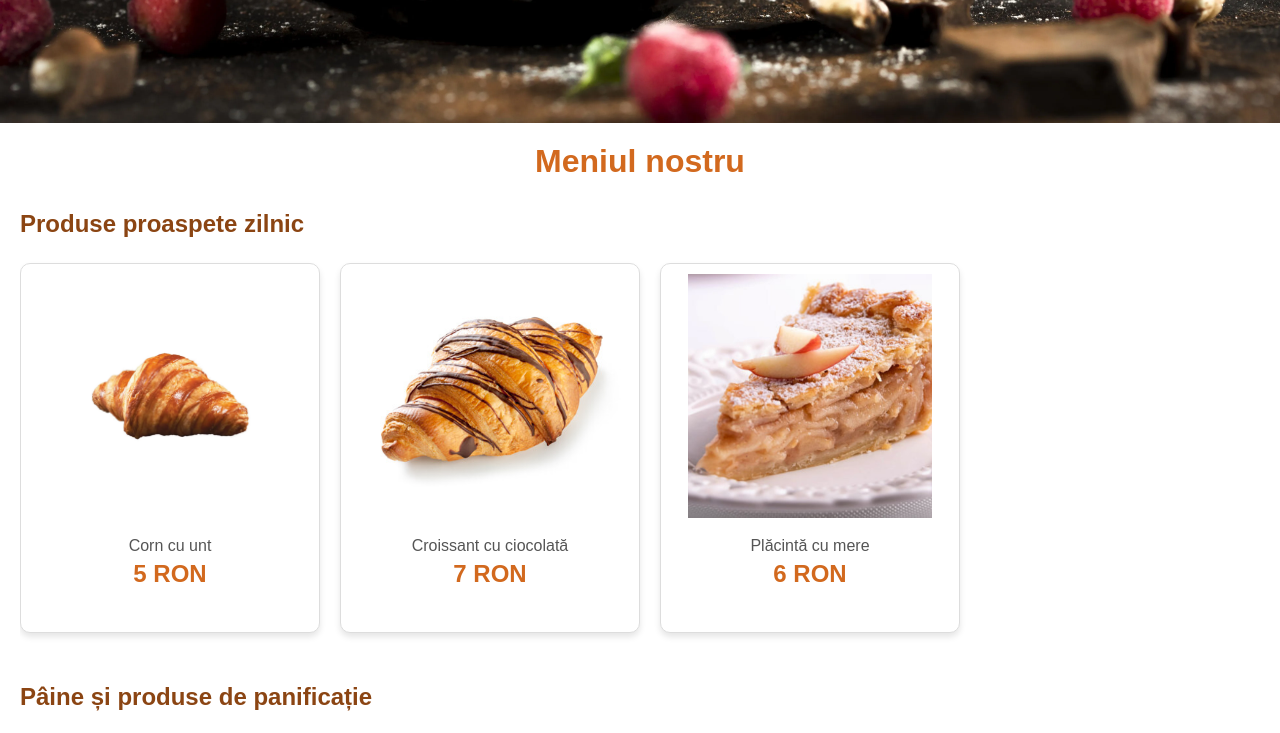
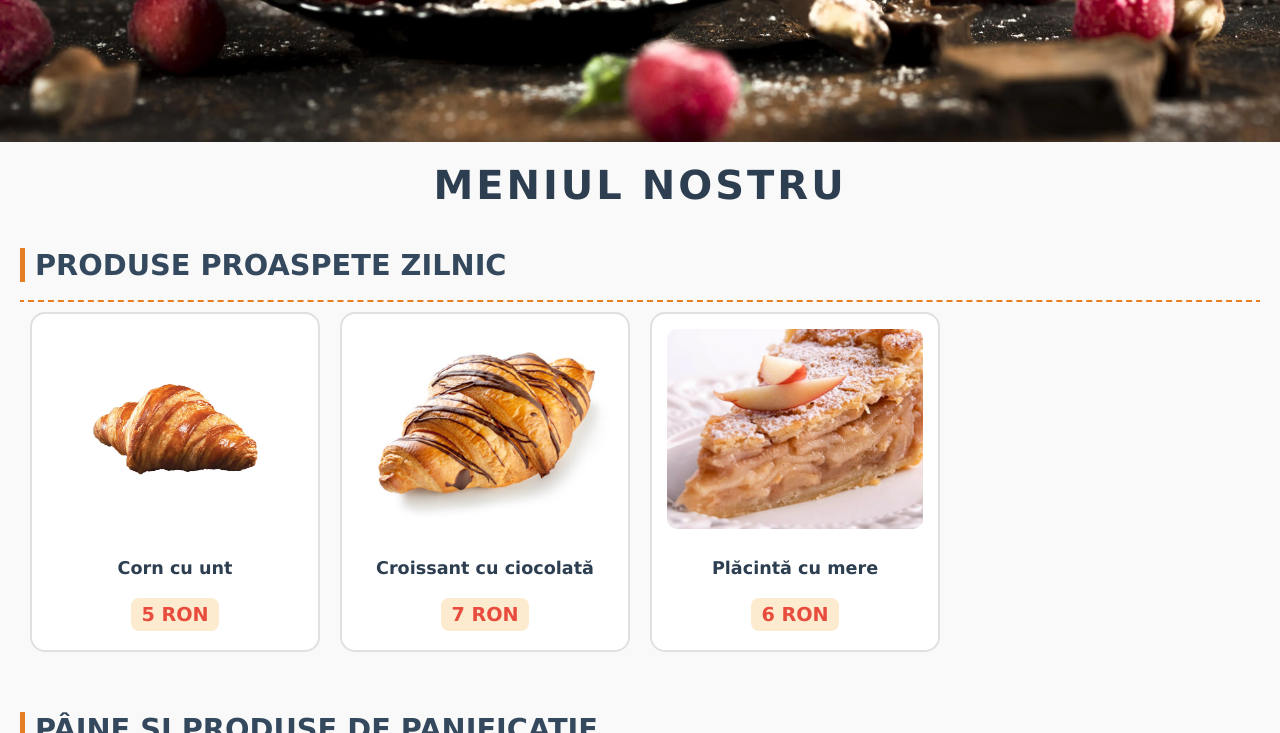
Before and after one commit to madalinglavan/patiserie, a plain HTML site: page index.html in a window 1280 px wide. Shown: the part 700-1433 px from the top of the page. Drawn offline with Linux system fonts and the light colour scheme.

Commit message:
Add files via upload

```diff
--- a/index.html
+++ b/index.html
@@ -57,7 +57,7 @@
 
         <button id="toggle-menu">Explorează produsele noastre</button>
       </div>
-      <div class="menu-page" id="menu">
+    <div class="menu-page" id="menu">
         <h1>Meniul nostru</h1>
 
         <div class="menu-category" id="produse-proaspete">
@@ -104,6 +104,31 @@
         <div class="menu-category" id="torturi">
             <h2>Torturi</h2>
             <div class="menu-items">
+                <div class="menu-item">
+                    <img src="img/tort-ciocolata.png" alt="Tort de ciocolată">
+                    <p>Tort de ciocolată</p>
+                    <span class="price">120 RON</span>
+                </div>
+                <div class="menu-item">
+                    <img src="img/tort-fructe.jpg" alt="Tort cu fructe">
+                    <p>Tort cu fructe</p>
+                    <span class="price">130 RON</span>
+                </div>
+                <div class="menu-item">
+                    <img src="img/tort-vanilie.jpg" alt="Tort de vanilie">
+                    <p>Tort de vanilie</p>
+                    <span class="price">110 RON</span>
+                </div>
+                <div class="menu-item">
+                    <img src="img/tort-red-velvet.jpg"Tort Red Velvet">
+                    <p>Tort Red Velvet</p>
+                    <span class="price">140 RON</span>
+                </div>
+                <div class="menu-item">
+                    <img src="img/tort cu crema de branza.jpg" alt="Tort cu cremă de brânză">
+                    <p>Tort cu cremă de brânză</p>
+                    <span class="price">150 RON</span>
+                </div>
                 <div class="menu-item">
                     <img src="img/tort-ciocolata.png" alt="Tort de ciocolată">
                     <p>Tort de ciocolată</p>
--- a/script.js
+++ b/script.js
@@ -57,20 +57,47 @@ document.getElementById('toggle-menu').addEventListener('click', function() {
 
 
 
+  document.addEventListener('DOMContentLoaded', () => {
+    const menuItems = document.querySelector('.menu-items');
 
-  const menuItems = document.querySelector('.menu-items');
+    if (!menuItems) {
+        console.error('Elementul .menu-items nu a fost găsit în DOM.');
+        return;
+    }
 
-  menuItems.addEventListener('scroll', function() {
-      // Verificăm dacă scroll-ul a ajuns la sfârșitul containerului
-      const scrollLeft = menuItems.scrollLeft;
-      const scrollWidth = menuItems.scrollWidth;
-      const clientWidth = menuItems.clientWidth;
+    // Funcție pentru debounce
+    function debounce(func, wait) {
+        let timeout;
+        return function (...args) {
+            const context = this;
+            clearTimeout(timeout);
+            timeout = setTimeout(() => func.apply(context, args), wait);
+        };
+    }
 
-      if (scrollLeft + clientWidth >= scrollWidth) {
-          // Dacă s-a ajuns la capătul containerului, oprește scroll-ul
-          menuItems.style.scrollBehavior = 'auto';  // Oprește scroll-ul lin
-      } else {
-          // Permite scroll-ul lin în continuare
-          menuItems.style.scrollBehavior = 'smooth';
-      }
-  });
+    // Funcție principală pentru gestionarea scroll-ului
+    function handleScroll() {
+        const { scrollLeft, scrollWidth, clientWidth } = menuItems;
+
+        if (Math.ceil(scrollLeft + clientWidth) >= scrollWidth) {
+            // La capătul containerului
+            menuItems.classList.add('scroll-end');
+        } else {
+            // Înainte de capăt
+            menuItems.classList.remove('scroll-end');
+        }
+
+        // Opțional: pentru începutul listei
+        if (scrollLeft === 0) {
+            menuItems.classList.add('scroll-start');
+        } else {
+            menuItems.classList.remove('scroll-start');
+        }
+    }
+
+    // Eveniment pentru scroll cu debounce
+    menuItems.addEventListener('scroll', debounce(handleScroll, 50));
+
+    // Apel inițial pentru a seta starea corectă
+    handleScroll();
+});
--- a/style.css
+++ b/style.css
@@ -101,7 +101,7 @@ header{
 }
 .navbar-logo h1{
     margin:0 1px;
-    font-size: .7rem;
+    font-size: 1.7rem;
 }
 .hero {
     position: relative;
@@ -238,82 +238,103 @@ header{
     background-color: #000000;
   }
 
-  .menu-page {
+.menu-page {
     padding: 20px;
-    font-family: 'Arial', sans-serif;
+    font-family: 'Verdana', sans-serif;
+    background-color: #f9f9f9;
+    color: #333;
 }
 
 .menu-page h1 {
     text-align: center;
-    color: #d2691e;
-    margin-bottom: 30px;
+    color: #2c3e50;
+    font-size: 2.5rem;
+    margin-bottom: 40px;
+    text-transform: uppercase;
+    letter-spacing: 3px;
 }
 
 .menu-category {
-    margin-bottom: 40px;
+    margin-bottom: 50px;
 }
 
 .menu-category h2 {
-    color: #8b4513;
-    margin-bottom: 15px;
-    text-align: left;
+    color: #34495e;
+    font-size: 1.8rem;
+    margin-bottom: 20px;
+    border-left: 5px solid #e67e22;
+    padding-left: 10px;
+    text-transform: uppercase;
 }
 
 .menu-items {
     display: grid;
-    grid-auto-flow: column; /* Așezare pe o singură linie */
-    grid-template-columns: repeat(6, 300px); /* Specificăm manual numărul de coloane */
+    grid-template-columns: repeat(auto-fill, minmax(250px, 1fr));
     gap: 20px;
-    overflow-x: auto; /* Activăm scroll-ul orizontal */
     padding: 10px;
-    scroll-snap-type: x mandatory; /* Adăugăm aliniere pe scroll */
-    -webkit-overflow-scrolling: touch; /* Smooth scrolling pe mobile */
 }
+
 .menu-item {
-    scroll-snap-align: start; /* Aliniere la începutul produsului */
     text-align: center;
     background-color: #ffffff;
-    border: 1px solid #ddd;
-    border-radius: 10px;
-    padding: 10px;
-    box-shadow: 0 4px 6px rgba(0, 0, 0, 0.1);
+    border: 2px solid #e0e0e0;
+    border-radius: 15px;
+    padding: 15px;
     transition: transform 0.3s, box-shadow 0.3s;
 }
+
 .menu-item:hover {
-    box-shadow: 0 6px 12px rgba(0, 0, 0, 0.15);
+    transform: scale(1.05);
+    box-shadow: 0 8px 15px rgba(0, 0, 0, 0.2);
+    border-color: #e67e22;
 }
 
 .menu-item img {
     width: 100%;
     border-radius: 10px;
-    margin-bottom: 10px;
-    height: 70%;
-    object-fit: contain;
+    margin-bottom: 15px;
+    object-fit: cover;
+    height: 200px;
 }
 
 .menu-item p {
-    color: #555;
-    font-size: 1rem;
-    margin: 5px 0;
+    color: #2c3e50;
+    font-size: 1.1rem;
+    font-weight: 600;
+    margin: 10px 0;
 }
 
 .menu-item .price {
     display: block;
-    margin-top: 5px;
-    font-size: 24px;
-    color: #d2691e;
+    margin-top: 10px;
+    font-size: 1.2rem;
+    color: #e74c3c;
     font-weight: bold;
+    background-color: #fdebd0;
+    padding: 5px 10px;
+    border-radius: 8px;
+    display: inline-block;
 }
 
-/* Stil pentru scroll bar (opțional) */
+/* Scroll bar personalizat pentru secțiuni */
 .menu-items::-webkit-scrollbar {
-    height: 8px; /* Înălțimea scroll bar-ului */
+    height: 10px;
 }
 
 .menu-items::-webkit-scrollbar-thumb {
-    background-color: #d2691e;
-    border-radius: 4px;
+    background: #e67e22;
+    border-radius: 5px;
 }
+
+.menu-items::-webkit-scrollbar-track {
+    background: #ecf0f1;
+}
+/* Stil pentru când se ajunge la capăt */
+.menu-items.scroll-end {
+    scroll-behavior: auto; /* Oprire scroll lin */
+    outline: 2px dashed #e67e22; /* Exemplu de feedback vizual */
+}
+
 
 
 
@@ -418,6 +439,10 @@ header{
     .navbar-logo{
         flex: 0.6;
     }
+    .navbar-logo h1{
+        margin:0 1px;
+        font-size: .8rem;
+    }
     .hero h1 {
         font-size: 1.5rem;
     }
@@ -436,13 +461,19 @@ header{
       .menu-items {
         display: grid;
         grid-auto-flow: column; /* Așezare pe o singură linie */
-        grid-template-columns: repeat(6, 200px); /* Specificăm manual numărul de coloane */
         gap: 20px;
-        overflow-x: auto; /* Activăm scroll-ul orizontal */
+        overflow-x: auto; /* Scroll orizontal */
         padding: 10px;
-        scroll-snap-type: x mandatory; /* Adăugăm aliniere pe scroll */
-        -webkit-overflow-scrolling: touch; /* Smooth scrolling pe mobile */
+        scroll-snap-type: x mandatory;
+        -webkit-overflow-scrolling: touch; /* Smooth scrolling pe mobil */
     }
+
+    .menu-item {
+        width: 200px; /* Lățimea fixă a fiecărui produs */
+        scroll-snap-align: start;
+    }
+
+
   }
 
 
```
